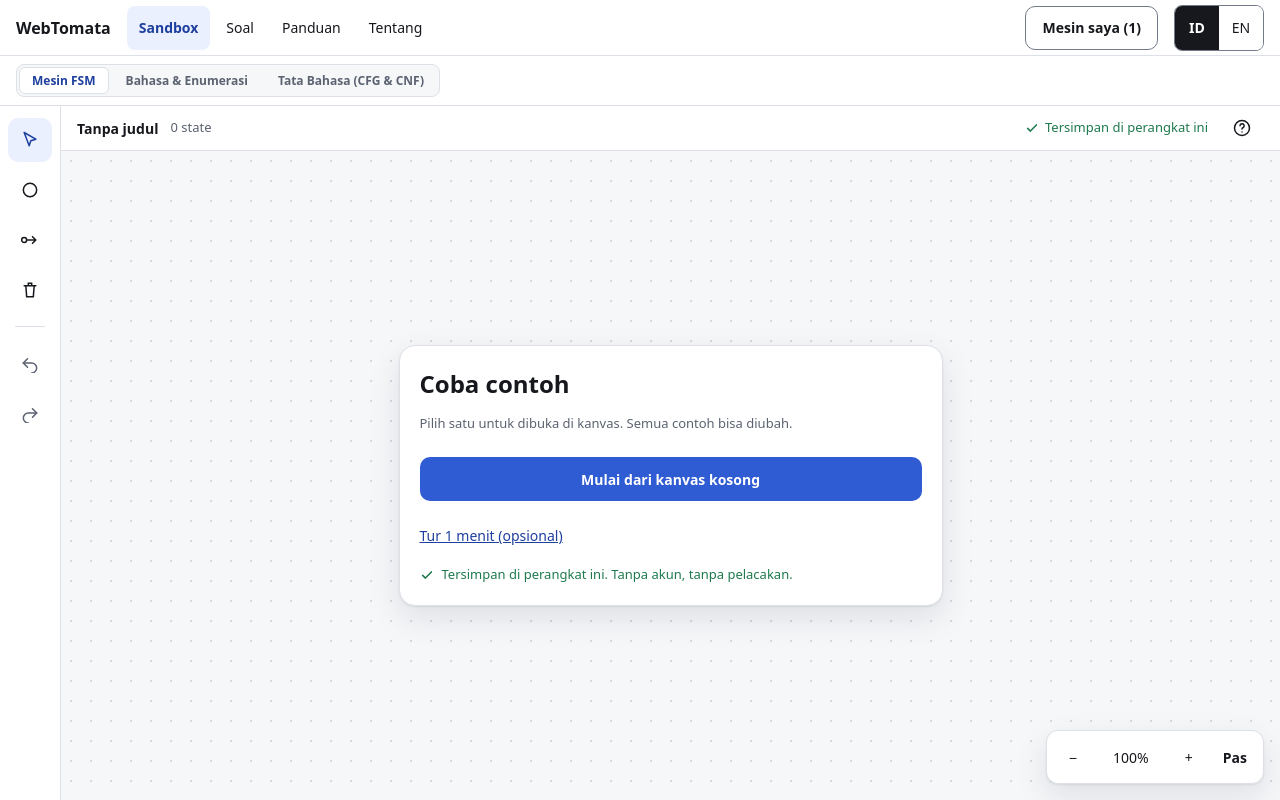
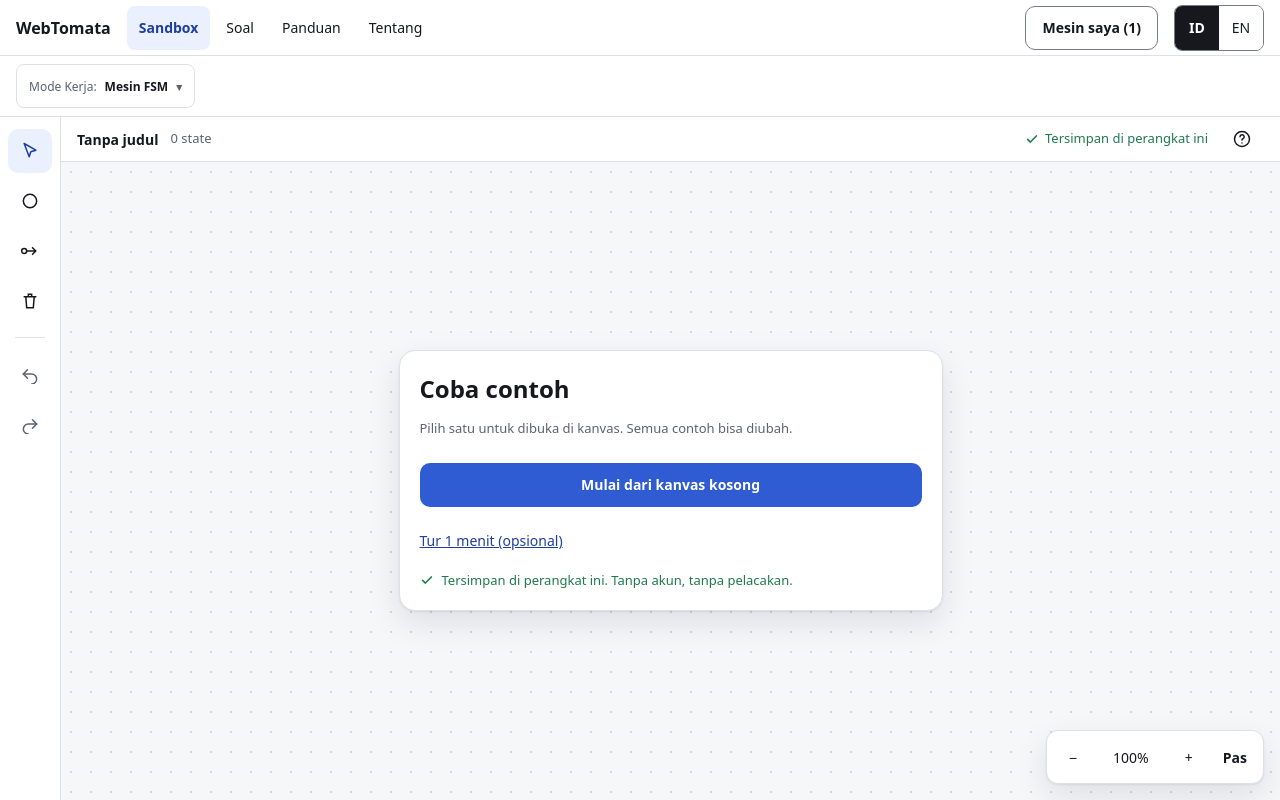
Before and after one commit to AldebaranHere/webtomata, a SvelteKit app in the folder web/: page /sandbox in a window 1280 px wide. Built offline with nearby package versions, Linux system fonts and the light colour scheme; a web font is replaced by a local one.

Commit message:
feat(sandbox): add categorized workstation switcher popover

```diff
--- /dev/null
+++ b/web/src/lib/components/WorkstationSwitcher.svelte
@@ -0,0 +1,316 @@
+<script lang="ts">
+	import { tick } from 'svelte';
+	import { t } from '#lib/i18n/index.svelte.ts';
+
+	type WorkstationMode = 'fsm' | 'language' | 'grammar';
+
+	interface CategoryItem {
+		id: WorkstationMode | string;
+		labelKey:
+			| 'sandbox.mode_fsm'
+			| 'sandbox.mode_language'
+			| 'sandbox.mode_grammar'
+			| 'sandbox.mode_pda'
+			| 'sandbox.mode_tm';
+		mode?: WorkstationMode;
+		disabled?: boolean;
+	}
+
+	interface WorkstationCategory {
+		categoryKey:
+			'sandbox.category_automata' | 'sandbox.category_language' | 'sandbox.category_grammar';
+		items: CategoryItem[];
+	}
+
+	let {
+		activeMode = 'fsm',
+		onselect
+	}: {
+		activeMode: WorkstationMode;
+		onselect: (mode: WorkstationMode) => void;
+	} = $props();
+
+	let open = $state(false);
+	let triggerBtn = $state<HTMLButtonElement | null>(null);
+	let menuEl = $state<HTMLDivElement | null>(null);
+
+	const CATEGORIES: WorkstationCategory[] = [
+		{
+			categoryKey: 'sandbox.category_automata',
+			items: [
+				{ id: 'fsm', mode: 'fsm', labelKey: 'sandbox.mode_fsm' },
+				{ id: 'pda', labelKey: 'sandbox.mode_pda', disabled: true },
+				{ id: 'tm', labelKey: 'sandbox.mode_tm', disabled: true }
+			]
+		},
+		{
+			categoryKey: 'sandbox.category_language',
+			items: [{ id: 'language', mode: 'language', labelKey: 'sandbox.mode_language' }]
+		},
+		{
+			categoryKey: 'sandbox.category_grammar',
+			items: [{ id: 'grammar', mode: 'grammar', labelKey: 'sandbox.mode_grammar' }]
+		}
+	];
+
+	const activeLabel = $derived.by(() => {
+		switch (activeMode) {
+			case 'language':
+				return t('sandbox.mode_language');
+			case 'grammar':
+				return t('sandbox.mode_grammar');
+			case 'fsm':
+			default:
+				return t('sandbox.mode_fsm');
+		}
+	});
+
+	function toggle() {
+		open = !open;
+		if (open) {
+			void tick().then(() => {
+				const activeBtn = menuEl?.querySelector<HTMLButtonElement>('button[aria-selected="true"]');
+				activeBtn?.focus();
+			});
+		}
+	}
+
+	function close() {
+		if (!open) return;
+		open = false;
+		triggerBtn?.focus();
+	}
+
+	function handleSelect(mode?: WorkstationMode) {
+		if (!mode) return;
+		onselect(mode);
+		open = false;
+		triggerBtn?.focus();
+	}
+
+	function onWindowPointerDown(event: PointerEvent) {
+		if (!open) return;
+		const target = event.target as Node | null;
+		if (menuEl?.contains(target) || triggerBtn?.contains(target)) return;
+		open = false;
+	}
+
+	function onWindowKeyDown(event: KeyboardEvent) {
+		if (!open) return;
+		if (event.key === 'Escape') {
+			event.preventDefault();
+			close();
+			return;
+		}
+
+		if (event.key === 'ArrowDown' || event.key === 'ArrowUp') {
+			event.preventDefault();
+			const buttons = [
+				...(menuEl?.querySelectorAll<HTMLButtonElement>('button:not(:disabled)') ?? [])
+			];
+			if (buttons.length === 0) return;
+			const idx = buttons.indexOf(document.activeElement as HTMLButtonElement);
+			if (event.key === 'ArrowDown') {
+				const next = (idx + 1) % buttons.length;
+				buttons[next]?.focus();
+			} else {
+				const prev = (idx - 1 + buttons.length) % buttons.length;
+				buttons[prev]?.focus();
+			}
+		}
+	}
+</script>
+
+<svelte:window onpointerdown={onWindowPointerDown} onkeydown={onWindowKeyDown} />
+
+<div class="workstation-switcher">
+	<button
+		bind:this={triggerBtn}
+		type="button"
+		class="switcher-trigger"
+		class:active={open}
+		aria-haspopup="listbox"
+		aria-expanded={open}
+		aria-label={t('sandbox.mode_switcher_label')}
+		onclick={toggle}
+	>
+		<span class="trigger-label">{t('sandbox.mode_switcher_label')}:</span>
+		<span class="trigger-current">{activeLabel}</span>
+		<span class="trigger-chevron" aria-hidden="true">▾</span>
+	</button>
+
+	{#if open}
+		<div
+			bind:this={menuEl}
+			class="switcher-popover"
+			role="listbox"
+			aria-label={t('sandbox.mode_aria')}
+			tabindex="-1"
+		>
+			{#each CATEGORIES as cat (cat.categoryKey)}
+				<div class="category-group" role="group" aria-label={t(cat.categoryKey)}>
+					<div class="category-header">{t(cat.categoryKey)}</div>
+					{#each cat.items as item (item.id)}
+						{#if item.disabled}
+							<div class="switcher-item disabled" aria-disabled="true">
+								<span class="item-name">{t(item.labelKey)}</span>
+								<span class="coming-soon-badge">{t('sandbox.badge_coming_soon')}</span>
+							</div>
+						{:else}
+							<button
+								type="button"
+								class="switcher-item"
+								class:selected={activeMode === item.mode}
+								role="option"
+								aria-selected={activeMode === item.mode}
+								onclick={() => handleSelect(item.mode)}
+							>
+								<span class="item-name">{t(item.labelKey)}</span>
+								{#if activeMode === item.mode}
+									<span class="selected-indicator" aria-hidden="true">✓</span>
+								{/if}
+							</button>
+						{/if}
+					{/each}
+				</div>
+			{/each}
+		</div>
+	{/if}
+</div>
+
+<style>
+	.workstation-switcher {
+		position: relative;
+		display: inline-flex;
+	}
+
+	.switcher-trigger {
+		display: inline-flex;
+		align-items: center;
+		gap: var(--space-2);
+		min-height: var(--target-min);
+		padding: var(--space-1) var(--space-3);
+		background: var(--color-surface);
+		border: 1px solid var(--color-border);
+		border-radius: var(--radius-md);
+		color: var(--color-ink);
+		font-family: var(--font-ui);
+		font-size: var(--text-xs);
+		font-weight: var(--weight-strong);
+		cursor: pointer;
+		transition: all 0.15s ease;
+	}
+
+	.switcher-trigger:hover,
+	.switcher-trigger.active {
+		border-color: var(--color-accent);
+		background: var(--color-surface);
+	}
+
+	.trigger-label {
+		color: var(--color-muted);
+		font-weight: normal;
+	}
+
+	.trigger-current {
+		color: var(--color-ink);
+	}
+
+	.trigger-chevron {
+		color: var(--color-muted);
+		font-size: var(--text-2xs);
+		transition: transform 0.15s ease;
+	}
+
+	.switcher-trigger.active .trigger-chevron {
+		transform: rotate(180deg);
+	}
+
+	.switcher-popover {
+		position: absolute;
+		top: calc(100% + var(--space-1));
+		left: 0;
+		z-index: 100;
+		min-width: 260px;
+		max-width: calc(100vw - 32px);
+		background: var(--color-surface);
+		border: 1px solid var(--color-border);
+		border-radius: var(--radius-md);
+		box-shadow: var(--shadow-popover);
+		padding: var(--space-2);
+		display: flex;
+		flex-direction: column;
+		gap: var(--space-2);
+	}
+
+	.category-group {
+		display: flex;
+		flex-direction: column;
+		gap: 2px;
+	}
+
+	.category-group:not(:last-child) {
+		border-bottom: 1px solid var(--color-border);
+		padding-bottom: var(--space-2);
+	}
+
+	.category-header {
+		font-size: var(--text-2xs);
+		font-weight: var(--weight-strong);
+		color: var(--color-muted);
+		text-transform: uppercase;
+		letter-spacing: 0.05em;
+		padding: var(--space-1) var(--space-2);
+	}
+
+	.switcher-item {
+		display: flex;
+		align-items: center;
+		justify-content: space-between;
+		width: 100%;
+		padding: var(--space-2) var(--space-2);
+		border: 1px solid transparent;
+		border-radius: var(--radius-sm);
+		background: transparent;
+		color: var(--color-ink);
+		font-family: var(--font-ui);
+		font-size: var(--text-xs);
+		font-weight: var(--weight-strong);
+		text-align: left;
+		cursor: pointer;
+		transition: all 0.12s ease;
+	}
+
+	.switcher-item:hover:not(.disabled) {
+		background: var(--color-neutral-tint);
+		color: var(--color-ink);
+	}
+
+	.switcher-item.selected {
+		background: var(--color-accent-tint);
+		color: var(--color-accent-ink);
+		border-color: var(--color-accent);
+	}
+
+	.switcher-item.disabled {
+		color: var(--color-muted);
+		cursor: not-allowed;
+		opacity: 0.7;
+	}
+
+	.selected-indicator {
+		color: var(--color-accent);
+		font-weight: var(--weight-strong);
+		font-size: var(--text-sm);
+	}
+
+	.coming-soon-badge {
+		font-size: var(--text-2xs);
+		font-weight: normal;
+		padding: 1px 6px;
+		border-radius: var(--radius-sm);
+		background: var(--color-ground);
+		color: var(--color-muted);
+		border: 1px solid var(--color-border);
+	}
+</style>
--- a/web/src/lib/i18n/id.ts
+++ b/web/src/lib/i18n/id.ts
@@ -822,7 +822,14 @@ export const id = {
 	'sandbox.mode_fsm': 'Mesin FSM',
 	'sandbox.mode_language': 'Bahasa & Enumerasi',
 	'sandbox.mode_grammar': 'Tata Bahasa (CFG & CNF)',
-	'sandbox.mode_aria': 'Mode Workspace',
+	'sandbox.mode_pda': 'Otomata Pushdown (PDA)',
+	'sandbox.mode_tm': 'Mesin Turing (TM)',
+	'sandbox.mode_aria': 'Pilih Mode Kerja',
+	'sandbox.mode_switcher_label': 'Mode Kerja',
+	'sandbox.category_automata': 'Otomata & Mesin',
+	'sandbox.category_language': 'Bahasa & Teori Formal',
+	'sandbox.category_grammar': 'Tata Bahasa (Grammar)',
+	'sandbox.badge_coming_soon': 'Segera Hadir',
 
 	'language.title': 'Bahasa & Enumerasi Kata',
 	'language.library_aria': 'Daftar Bahasa Formal',
--- a/web/src/routes/sandbox/+page.svelte
+++ b/web/src/routes/sandbox/+page.svelte
@@ -14,6 +14,7 @@
 	import { OG_TYPE_WEBSITE, ogLocale } from '#lib/seo.ts';
 	import { library } from '#lib/storage/library.svelte.ts';
 	import { localizedTitle } from '#lib/storage/titles.ts';
+	import WorkstationSwitcher from '#lib/components/WorkstationSwitcher.svelte';
 
 	const localeTag = $derived(ogLocale(getLocale()));
 	const pageTitle = $derived(`${t('nav.sandbox')} · ${t('app.name')}`);
@@ -84,14 +85,37 @@
 				};
 	}
 
+	function selectMode(mode: 'fsm' | 'language' | 'grammar') {
+		activeMode = mode;
+		try {
+			localStorage.setItem('webtomata_sandbox_mode', mode);
+			const url = new URL(window.location.href);
+			if (mode === 'fsm') {
+				url.searchParams.delete('mode');
+			} else {
+				url.searchParams.set('mode', mode);
+			}
+			window.history.replaceState(null, '', url.toString());
+		} catch {
+			// ignore in restricted environments
+		}
+	}
+
 	onMount(() => {
 		skipped = false;
 		seen = tourSeen();
 		const urlMode = new URLSearchParams(window.location.search).get('mode');
-		if (urlMode === 'language') {
-			activeMode = 'language';
-		} else if (urlMode === 'grammar') {
-			activeMode = 'grammar';
+		if (urlMode === 'language' || urlMode === 'grammar' || urlMode === 'fsm') {
+			activeMode = urlMode;
+		} else {
+			try {
+				const saved = localStorage.getItem('webtomata_sandbox_mode');
+				if (saved === 'language' || saved === 'grammar' || saved === 'fsm') {
+					activeMode = saved;
+				}
+			} catch {
+				// ignore
+			}
 		}
 		void library.start(() => ({ doc: createDocument() })).then(openLink);
 		// A link pasted in a tab that already shows the Sandbox only changes the fragment: the page is not
@@ -245,36 +269,8 @@
 	</p>
 {/if}
 
-<div class="mode-bar" class:fsm-mode={activeMode === 'fsm'}>
-	<div class="mode-toggles" role="group" aria-label={t('sandbox.mode_aria')}>
-		<button
-			type="button"
-			aria-pressed={activeMode === 'fsm'}
-			class="mode-btn"
-			class:active={activeMode === 'fsm'}
-			onclick={() => (activeMode = 'fsm')}
-		>
-			<span>{t('sandbox.mode_fsm')}</span>
-		</button>
-		<button
-			type="button"
-			aria-pressed={activeMode === 'language'}
-			class="mode-btn"
-			class:active={activeMode === 'language'}
-			onclick={() => (activeMode = 'language')}
-		>
-			<span>{t('sandbox.mode_language')}</span>
-		</button>
-		<button
-			type="button"
-			aria-pressed={activeMode === 'grammar'}
-			class="mode-btn"
-			class:active={activeMode === 'grammar'}
-			onclick={() => (activeMode = 'grammar')}
-		>
-			<span>{t('sandbox.mode_grammar')}</span>
-		</button>
-	</div>
+<div class="mode-bar">
+	<WorkstationSwitcher {activeMode} onselect={selectMode} />
 </div>
 
 {#if activeMode === 'language'}
@@ -342,41 +338,9 @@
 		border-bottom: 1px solid var(--color-border);
 	}
 	@media (max-width: 640px) {
-		.mode-bar.fsm-mode {
-			display: none;
+		.mode-bar {
+			padding: var(--space-1) var(--space-3);
 		}
-	}
-	.mode-toggles {
-		display: flex;
-		align-items: center;
-		gap: var(--space-1);
-		background: var(--color-ground);
-		padding: 2px;
-		border-radius: var(--radius-md);
-		border: 1px solid var(--color-border);
-	}
-	.mode-btn {
-		display: inline-flex;
-		align-items: center;
-		gap: var(--space-2);
-		padding: var(--space-1) var(--space-3);
-		border: 1px solid transparent;
-		border-radius: var(--radius-sm);
-		background: transparent;
-		color: var(--color-muted);
-		font-family: var(--font-ui);
-		font-size: var(--text-xs);
-		font-weight: var(--weight-strong);
-		cursor: pointer;
-		transition: all 0.15s ease;
-	}
-	.mode-btn:hover {
-		color: var(--color-ink);
-	}
-	.mode-btn.active {
-		background: var(--color-surface);
-		color: var(--color-accent-ink);
-		border-color: var(--color-border);
 	}
 	.notice {
 		display: flex;
```
Also changed, not shown: web/src/lib/i18n/en.ts (+8 -1 lines).
